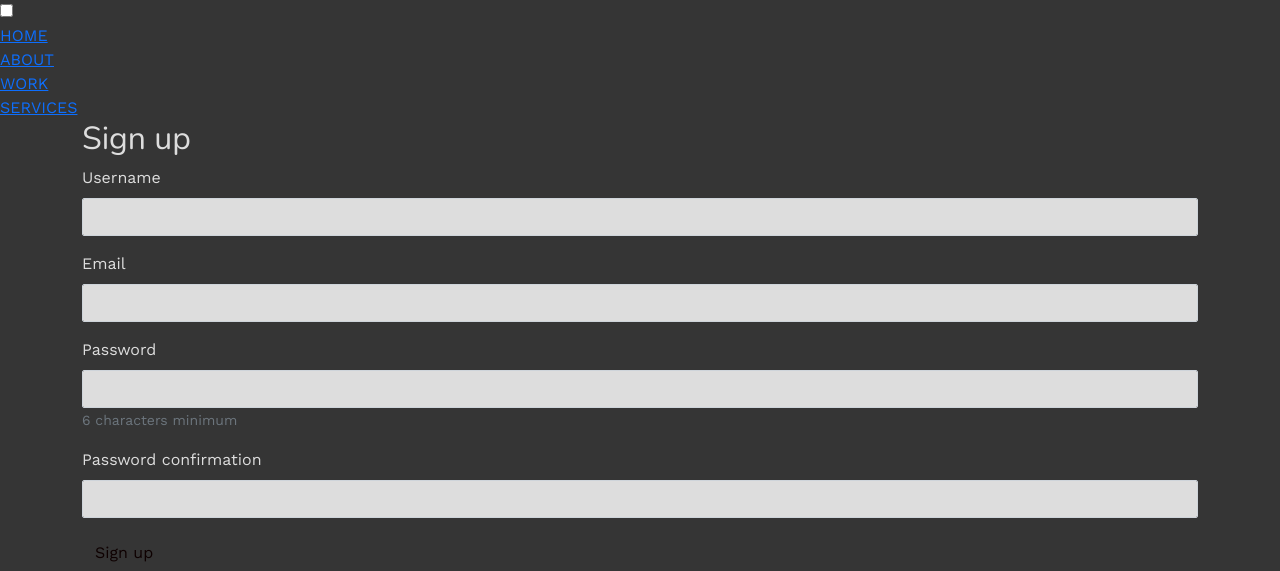
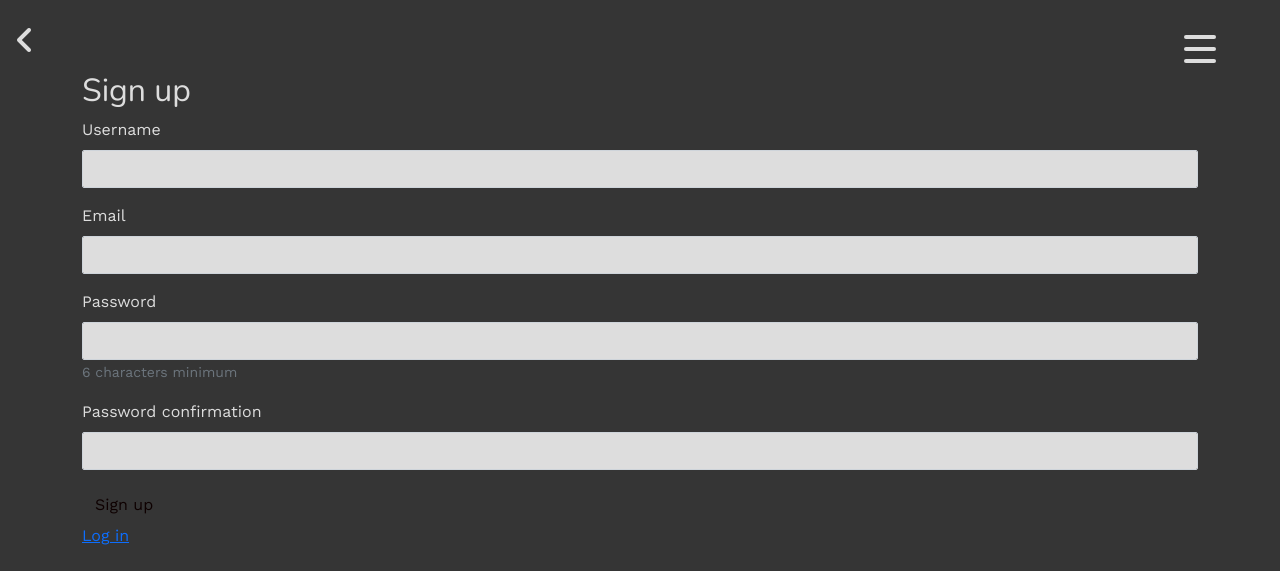
Before and after one commit to tonysnickers/Klaps, a Rails app: page /users/sign_up in a window 1280 px wide. Shown: the top 571 px of the page. Run offline with Rails 7, Linux system fonts and the light colour scheme; style sheets or scripts are compiled from the project's sources; parts of the project's set-up code (start-up, migrations or seed data) failed here and were passed over; some libraries are stand-ins or nearby versions.

Commit message:
home page done

```diff
--- a/app/assets/stylesheets/application.scss
+++ b/app/assets/stylesheets/application.scss
@@ -11,3 +11,7 @@
 @import "components/index";
 @import "pages/index";
 @import "components/buttons";
+
+.text_decoration_none {
+  text-decoration: none;
+}
--- a/app/assets/stylesheets/components/_navbar.scss
+++ b/app/assets/stylesheets/components/_navbar.scss
@@ -1,53 +1,91 @@
 .navbar {
   background-color: $darkgray;
   height: 10vh;
+  margin-top: -8px;
+  display: flex;
+  align-items: center;
+
 }
 
-.back-button {
-  text-decoration: none;
-  width: 25px;
-  height: 25px;
-  border-left: 2.5px solid $light-gray;
-  border-bottom: 2.5px solid $light-gray;
-  transform: rotate(45deg);
-  position: absolute;
-  top: 25px;
-  left: 20px;
+
+#toggle {
+  display: none;
 }
 
-.back-button:hover {
-  color: $light-gray;
+/**
+  Hamburger
+**/
+.hamburger {
+  position: absolute;
+  top: 5em;
+  right: 5%;
+  margin-left: -2em;
+  margin-top: -45px;
+  width: 2em;
+  height: 45px;
+  z-index: 5;
 }
 
-.menu-button {
-  width: 50px;
-  height: 30px;
-  color: $light-gray;
-  position: absolute;
-  top: 25px;
-  right: 20px;
+.hamburger div {
+  position: relative;
+  width: 2em;
+  height: 4px;
+  border-radius: 3px;
+  background-color: #DDDDDD;
+  margin-top: 8px;
+  transition: all 0.3s ease-in-out;
 }
 
-.menu-button:hover {
-  color: $light-gray;
+/**
+Nav Styles
+**/
+.nav {
+  position: fixed;
+  width: 100%;
+  color: #353535;
+  background-color: #090E6B;
+  top: -100%;
+  left: 0;
+  right: 0;
+  overflow: hidden;
+  transition: all 0.3s ease-in-out;
+  transform: scale(0);
+  background-color: #F2C242;
+
 }
 
-.bar-one {
-  background-color: $light-gray;
-  width: 31px;
-  height: 2.5px;
-  border-radius: 25px;
-  position: absolute;
-  top: 0;
-  right: 0;
+
+.text-color {
+  color: #353535;
+}
+//
+
+/**
+Animations
+**/
+#toggle:checked + .hamburger .top-bun {
+  transform: rotate(-44deg);
+  margin-top: 21px;
 }
 
-.bar-two {
-  background-color: $light-gray;
-  width: 14px;
-  height: 2px;
-  border-radius: 25px;
-  position: absolute;
-  top: 13px;
-  right: 0;
+
+
+#toggle:checked + .hamburger .bottom-bun {
+  opacity: 0;
+  transform: rotate(45deg);
 }
+#toggle:checked + .hamburger .meat {
+  transform: rotate(45deg);
+  margin-top: -4px;
+}
+
+#toggle:checked + .hamburger + .nav {
+  top: 0;
+  transform: scale(1);
+}
+
+
+.arrow{
+  margin-top: 15px;
+  margin-left: 15px;
+}
--- a/app/views/layouts/application.html.erb
+++ b/app/views/layouts/application.html.erb
@@ -11,7 +11,11 @@
   </head>
 
   <body>
-    <%= render "shared/navbar" %>
+
+    <% if action_name != 'home' %>
+      <%= render "shared/navbar" %>
+    <% end %>
+
     <%= render "shared/flashes" %>
 
     <div class="container">
--- a/app/views/shared/_navbar.html.erb
+++ b/app/views/shared/_navbar.html.erb
@@ -6,22 +6,22 @@
   </a>
 </div> %>
 
+<div class="navbar">
+  <i class="fa-solid fa-angle-left fa-2x arrow"></i>
+  <input id="toggle" type="checkbox">
 
-<input id="toggle" type="checkbox">
 
-<label for="toggle" class="hamburger">
-  <div class="top-bun"></div>
-  <div class="meat"></div>
-  <div class="bottom-bun"></div>
-</label>
 
-<div class="nav">
-  <div class="nav-wrapper">
-    <nav>
-      <a href="#">HOME</a><br>
-      <a href="#">ABOUT</a><br>
-      <a href="#">WORK</a><br>
-      <a href="#">SERVICES</a>
-    </nav>
+  <label for="toggle" class="hamburger">
+    <div class="top-bun"></div>
+    <div class="meat"></div>
+    <div class="bottom-bun"></div>
+  </label>
+
+  <div class="nav py-4">
+    <div class="d-flex flex-column justify-content-start">
+      <%= link_to "HOME", "#", class: 'px-4 py-2 text-white text_decoration_none text-color' %>
+      <%= link_to "LOGOUT", "#", class: 'px-4 py-2 text-white text_decoration_none text-color' %>
+    </div>
   </div>
 </div>
```
